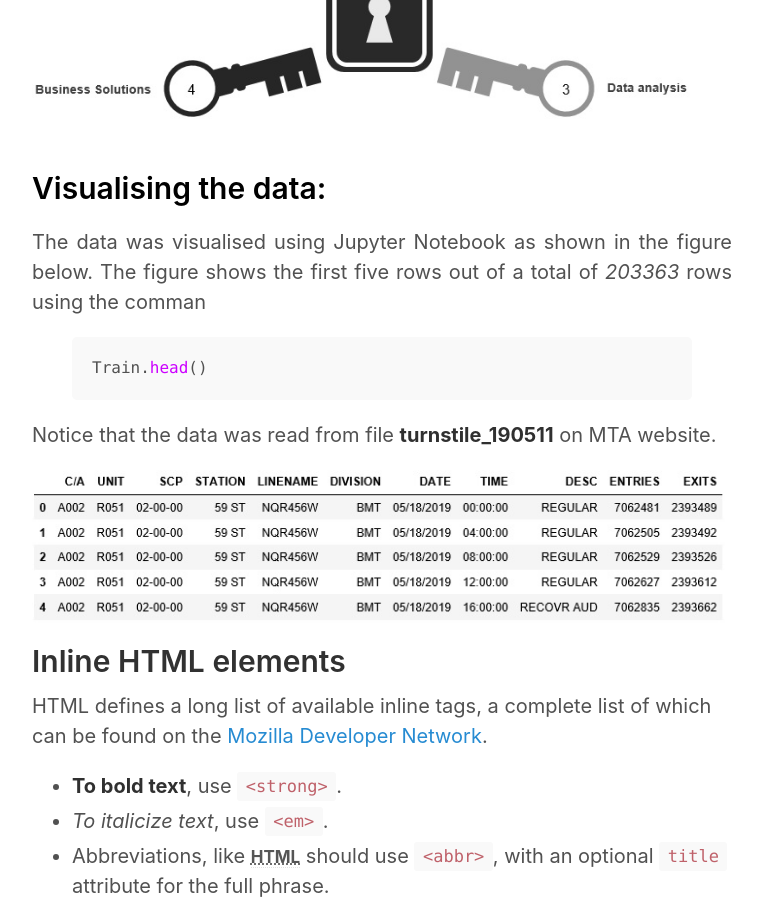
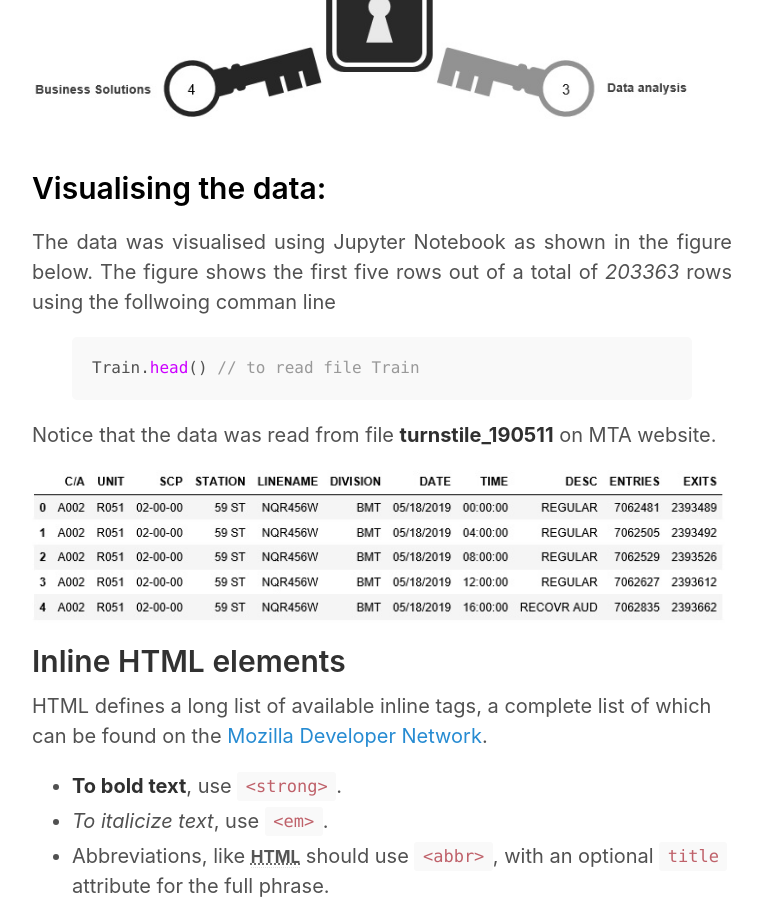
Before and after one commit to alafnan/alafnan.github.io, a Jekyll site: the page built from _posts/2015-01-6-example-content.md, in a window 1280 px wide and 900 px high, scrolled down 1653 px. Shown: the whole window, without its empty margins (258-1020 px from the left). Built offline with Jekyll 4.4.1, drawn with Linux system fonts in a browser that asks for light colours.

Commit message:
Update 2015-01-6-example-content.md

```diff
--- a/_posts/2015-01-6-example-content.md
+++ b/_posts/2015-01-6-example-content.md
@@ -32,7 +32,7 @@ Click the Link: [Turnstile Data MTA Website](http://web.mta.info/developers/turn
 ![Project Approach Image]({{ site.url }}/images/pro1.jpg)
 
 <h1 style="font-size:1.5em; color:#000000; margin-top: 2rem; margin-bottom: 1rem;">Visualising the data:</h1>
-<p style="text-align: justify; text-justify: inter-word;"> The data was visualised using Jupyter Notebook as shown in the figure below. The figure shows the first five rows out of a total of <i>203363</i> rows using the comman {% highlight js %}Train.head(){% endhighlight %} Notice that the data was read from file <strong>turnstile_190511</strong> on MTA website. </p>
+<p style="text-align: justify; text-justify: inter-word;"> The data was visualised using Jupyter Notebook as shown in the figure below. The figure shows the first five rows out of a total of <i>203363</i> rows using the follwoing comman line {% highlight js %}Train.head() // to read file Train{% endhighlight %} Notice that the data was read from file <strong>turnstile_190511</strong> on MTA website. </p>
 ![Data]({{ site.url }}/images/pro2.jpg)
 
 
```
